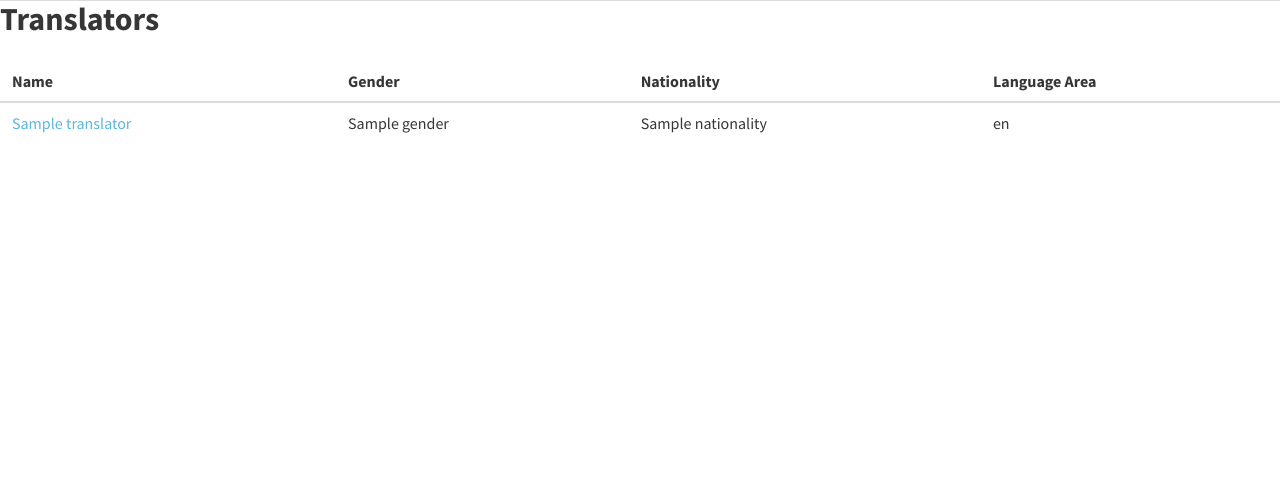
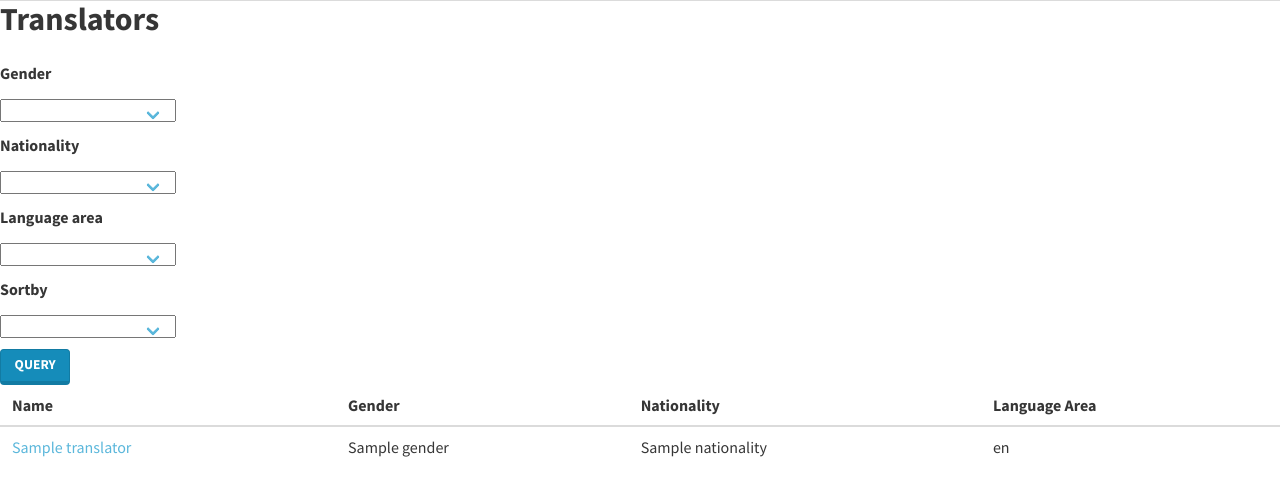
Before and after one commit to cwulfman/spatreme, a FastAPI app: template templates/translators.html in a window 1280 px wide. Shown: the part 56-552 px from the top of the page. Run offline with FastAPI, Linux system fonts and the light colour scheme; the template is opened without the code that fills it: most values are stand-ins (such as "Sample title", 1, 10 or a date in 2020); form fields are guessed from the names that the template uses; parts of the project's set-up code (start-up, migrations or seed data) failed here and were passed over.

Commit message:
Translator filters working

```diff
--- a/main.py
+++ b/main.py
@@ -7,7 +7,7 @@ from fastapi.templating import Jinja2Templates
 from starlette.templating import _TemplateResponse
 from typing import Optional
 from app.kb import Kb, QueryResult
-from app.forms import TranslationForm
+from app.forms import TranslationForm, TranslatorForm
 
 class SpatremError(Exception):
     """Spatrem error of some kind"""
@@ -194,11 +194,77 @@ async def get_translations(request: Request,
 
 
 @app.get("/translators", response_class=HTMLResponse)
-async def get_translators(request: Request):
-    result: QueryResult = kb.translators()
+async def get_translators(request: Request,
+                          gender: Optional[str] = 'any',
+                          nationality: Optional[str] = 'any',
+                          language_area: Optional[str] = 'any',
+                          sortby: Optional[str] = ''):
+
+    form_choices = {
+        "gender_choices" : [(item['gender'], item['gender']) for item in kb.genders().data],
+        "nationality_choices" : [(item['nationality'], item['nationality']) for item in kb.nationalities().data],
+        "language_area_choices" : [(item['language_area'], item['language_area']) for item in kb.language_areas().data],
+        }
+
+    for _,v in form_choices.items():
+        v.insert(0, ('any', 'any'))
+
+    form: TranslatorForm = await TranslatorForm.from_formdata(request)
+
+    form.gender.choices = form_choices['gender_choices']
+    form.nationality.choices = form_choices['nationality_choices']
+    form.language_area.choices = form_choices['language_area_choices']
+
+
+    filters = {"gender" : gender,
+               "nationality" : nationality,
+               "language_area" : language_area }
+    if sortby:
+        filters['sortby'] = sortby
+
+    result: QueryResult = kb.translators(filters)
+
+
     return templates.TemplateResponse("translators.html",
-                                      { "request": request,
+                                      { "request" : request,
+                                        "form" : form,
                                         "translators": result.data })
+
+
+
+@app.post("/translators", response_class=HTMLResponse)
+async def post_translators(request: Request):
+    form: TranslatorForm = await TranslatorForm.from_formdata(request)
+
+    filters = {"gender" : form.gender.data,
+               "nationality" : form.nationality.data,
+               "language_area" : form.language_area.data,
+               "sortby": form.sortby.data}
+
+    result: QueryResult = kb.translators(filters)
+
+    form_choices = {
+        "gender_choices" : [(item['gender'], item['gender']) for item in kb.genders().data],
+        "nationality_choices" : [(item['nationality'], item['nationality']) for item in kb.nationalities().data],
+        "language_area_choices" : [(item['language_area'], item['language_area']) for item in kb.language_areas().data],
+        }
+
+    for _,v in form_choices.items():
+        v.insert(0, ('any', 'any'))
+
+    form.gender.choices = form_choices['gender_choices']
+    form.nationality.choices = form_choices['nationality_choices']
+    form.language_area.choices = form_choices['language_area_choices']
+
+    result: QueryResult = kb.translators(filters)
+
+
+    return templates.TemplateResponse("translators.html",
+                                      { "request" : request,
+                                        "form" : form,
+                                        "translators": result.data })
+
+
 
 @app.get("/translators/{id}", response_class=HTMLResponse)
 def get_translator(request: Request, id:str):
--- a/templates/translators.html
+++ b/templates/translators.html
@@ -2,6 +2,52 @@
 {% block content %}
 <div class="content">
   <h1 class="title">Translators</h1>
+
+
+  <form method="POST" action="">
+    {{ form.csrf_token }}
+
+    <div class="field">
+      <label class="label">{{ form.gender.label }}</label>
+    </div>
+    <div class="control">
+      <div class="select is-narrow">
+        {{ form.gender }}
+      </div>
+    </div>
+
+    <div class="field">
+      <label class="label">{{ form.nationality.label }}</label>
+    </div>
+    <div class="control">
+      <div class="select is-narrow">
+        {{ form.nationality }}
+      </div>
+    </div>
+
+    <div class="field">
+      <label class="label">{{ form.language_area.label }}</label>
+    </div>
+    <div class="control">
+      <div class="select is-narrow">
+        {{ form.language_area }}
+      </div>
+    </div>
+
+    <div class="field">
+      <label class="label">{{ form.sortby.label }}</label>
+    </div>
+    <div class="control">
+      <div class="select is-narrow">
+        {{ form.sortby }}
+        </div>
+    </div>
+
+    <div class="control">
+        <button class="button is-primary mb-2">Query</button>
+    </div>
+  </form>
+  </section>
 
   <table class="table">
     <thead>
```
Also changed, not shown: app/forms.py (+12 -0 lines), app/kb.py (+64 -8 lines).
